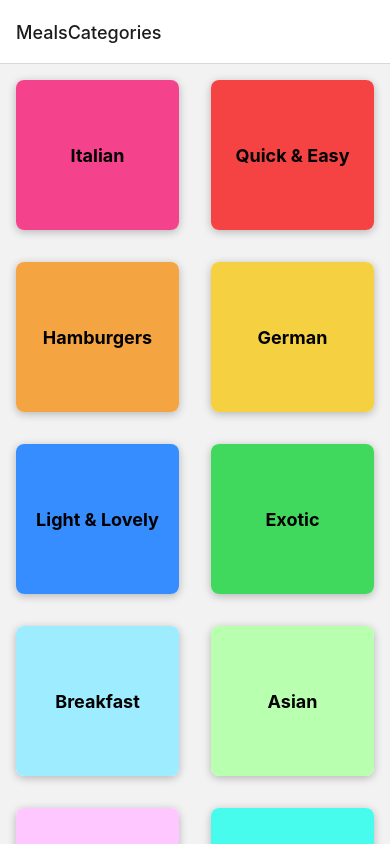
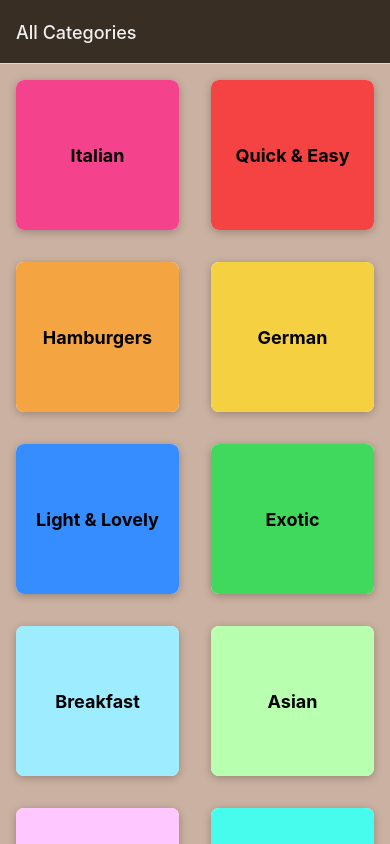
Before and after one commit to Mowgle88/RN-meals-app, a React Native app: screen / in a window 390 px wide. Built offline with nearby package versions, Linux system fonts and the light colour scheme.

Commit message:
feat: style screen headers and backgrounds

```diff
--- a/App.tsx
+++ b/App.tsx
@@ -18,10 +18,22 @@ const Stack = createNativeStackNavigator<RootStackParamList>();
 export default function App() {
   return (
     <>
-      <StatusBar style='dark' />
+      <StatusBar style='light' />
       <NavigationContainer>
-        <Stack.Navigator>
-          <Stack.Screen name='MealsCategories' component={CategoriesScreen} />
+        <Stack.Navigator
+          screenOptions={{
+            headerStyle: { backgroundColor: '#382e24' },
+            headerTintColor: '#f0f0f0',
+            contentStyle: { backgroundColor: '#cbb1a1' }
+          }}
+        >
+          <Stack.Screen
+            name='MealsCategories'
+            component={CategoriesScreen}
+            options={{
+              title: 'All Categories',
+            }}
+          />
           <Stack.Screen name='MealsOverview' component={MealsOverviewScreen} />
         </Stack.Navigator>
       </NavigationContainer>
```
